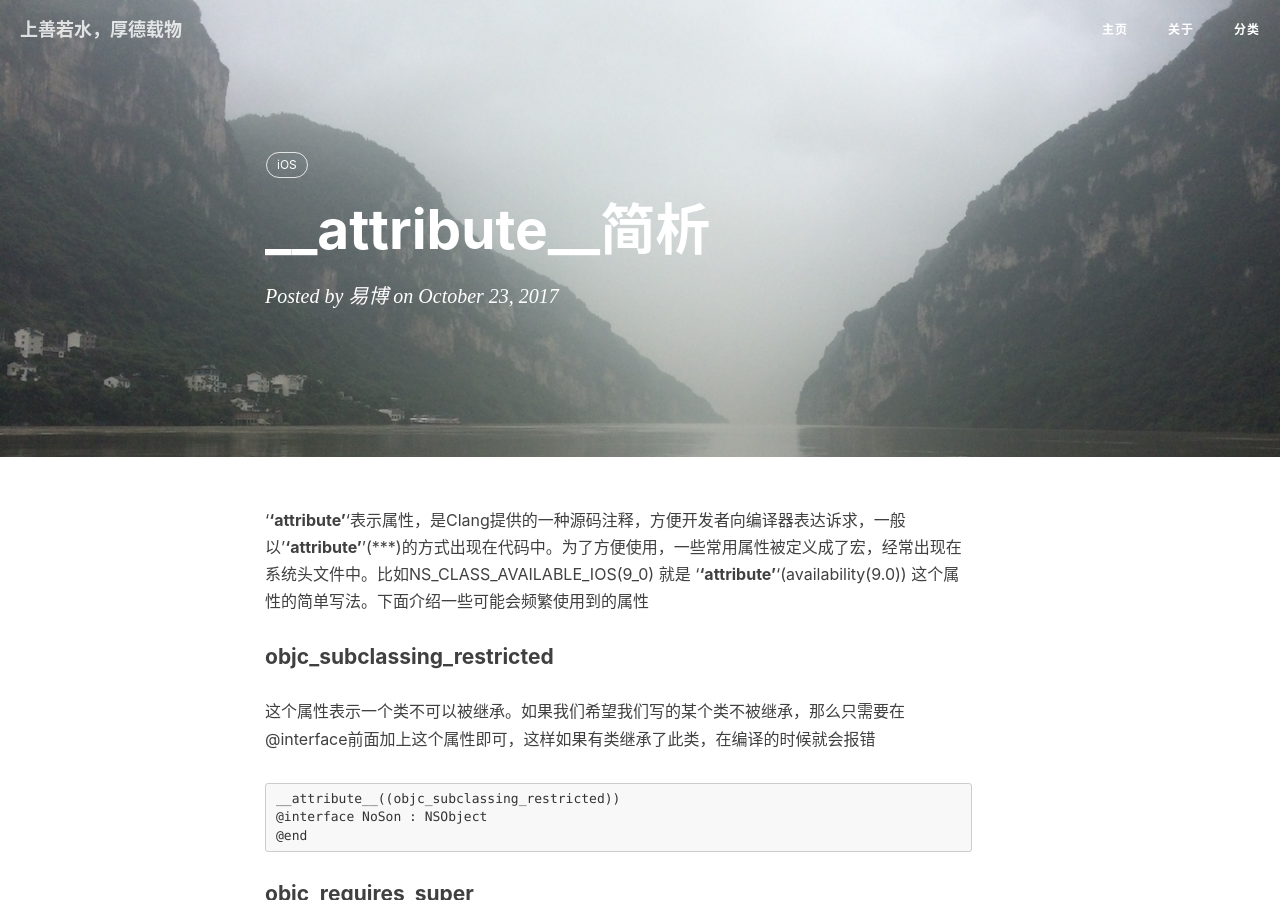
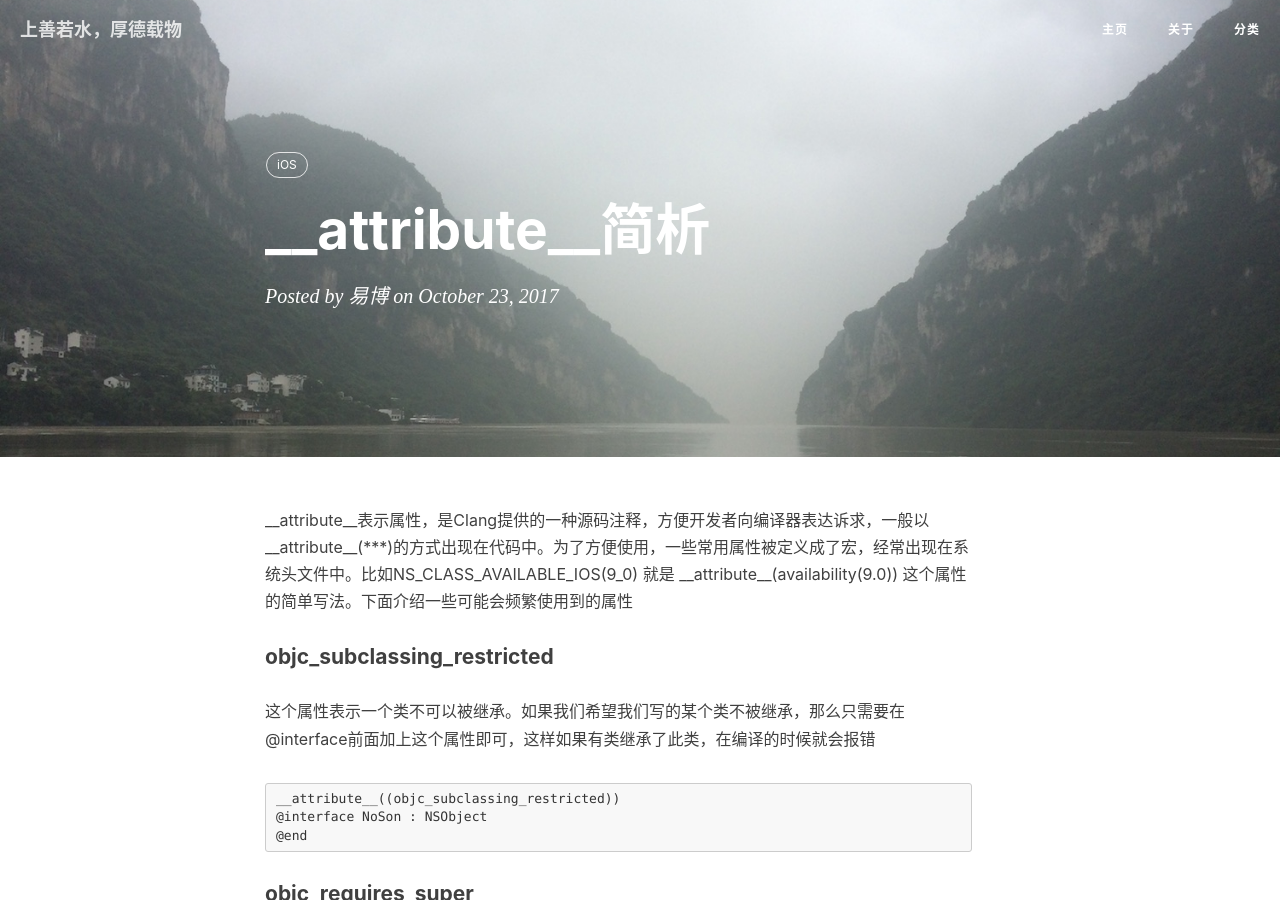
Before and after one commit to xttxqjfg/xttxqjfg.github.io, a Jekyll site: the page built from _posts/201710/2017-10-23-__attribute__简析.markdown, in a window 1280 px wide and 900 px high. Built offline with Jekyll 4.4.1, drawn with Linux system fonts in a browser that asks for light colours; nearby versions of some CDN libraries; comment, search, counter and statistics services are not loaded.

Commit message:
no message

```diff
--- a/_posts/201710/2017-10-23-__attribute__简析.markdown
+++ b/_posts/201710/2017-10-23-__attribute__简析.markdown
@@ -9,7 +9,7 @@ tags:
     - iOS
 ---
 
-'__'attribute'__'表示属性，是Clang提供的一种源码注释，方便开发者向编译器表达诉求，一般以'__'attribute'__'(***)的方式出现在代码中。为了方便使用，一些常用属性被定义成了宏，经常出现在系统头文件中。比如NS_CLASS_AVAILABLE_IOS(9_0) 就是 '__'attribute'__'(availability(9.0)) 这个属性的简单写法。下面介绍一些可能会频繁使用到的属性
+\_\_attribute\_\_表示属性，是Clang提供的一种源码注释，方便开发者向编译器表达诉求，一般以\_\_attribute\_\_(***)的方式出现在代码中。为了方便使用，一些常用属性被定义成了宏，经常出现在系统头文件中。比如NS_CLASS_AVAILABLE_IOS(9_0) 就是 \_\_attribute\_\_(availability(9.0)) 这个属性的简单写法。下面介绍一些可能会频繁使用到的属性
 
 #### objc_subclassing_restricted
 
```
